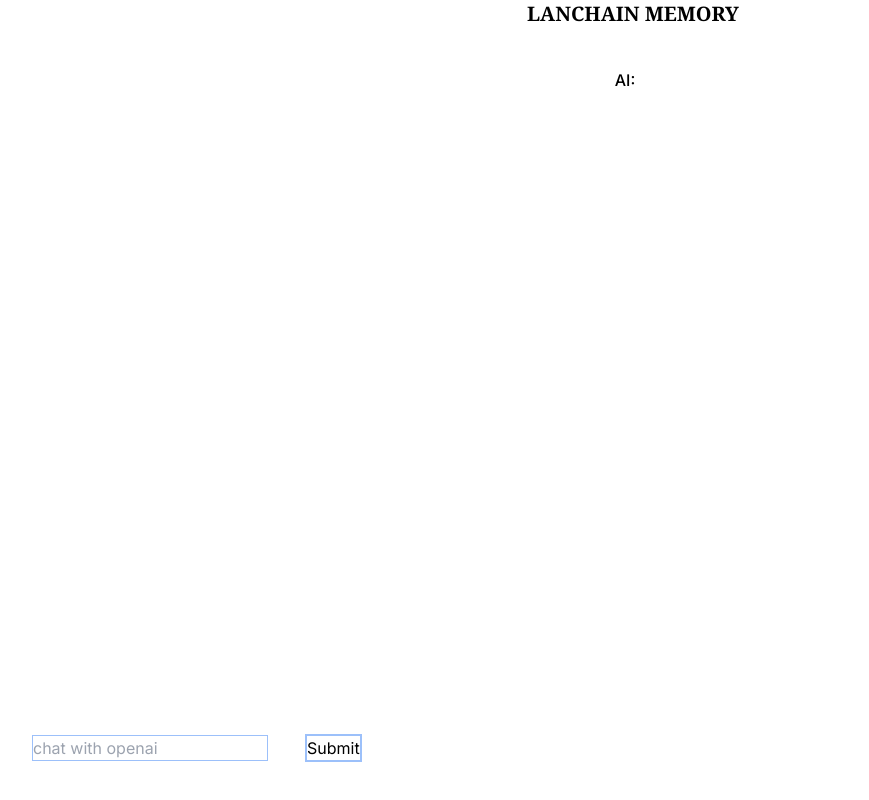
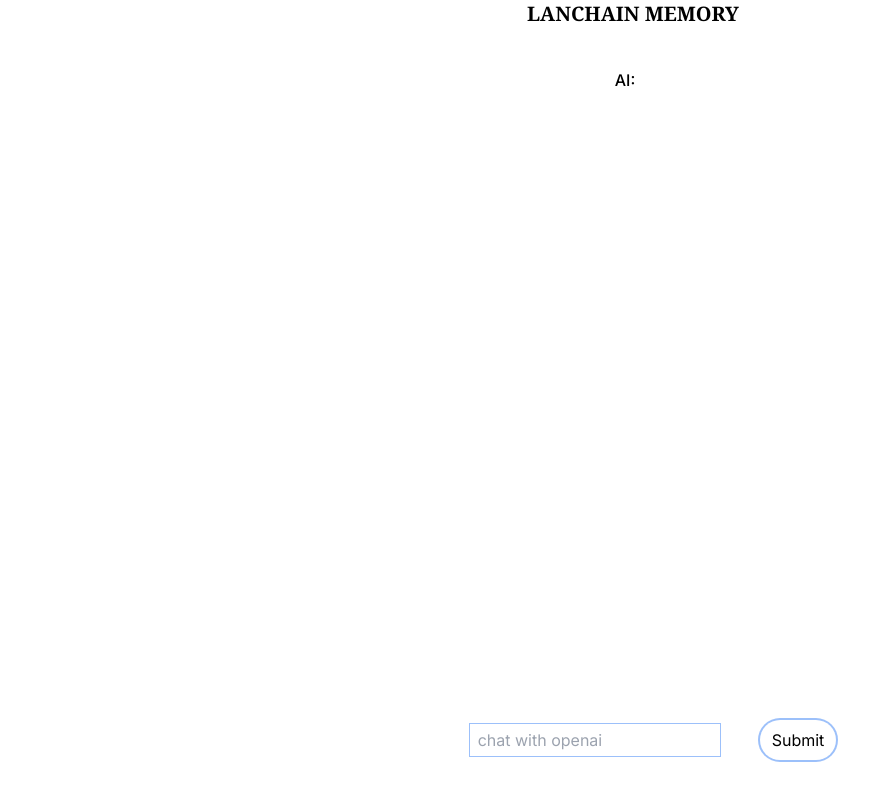
Before and after one commit to sazzadtanim/langchain-memory, a Next.js app: page / in a window 1280 px wide. Shown: the whole page, without its empty margins (7-876 px from the left). Built offline with nearby package versions, Linux system fonts and the light colour scheme.

Commit message:
style fix

```diff
--- a/app/page.tsx
+++ b/app/page.tsx
@@ -38,7 +38,7 @@
   };
 
   return (
-    <main className="text-black">
+    <main className="text-black container">
       <h1 className="font-serif font-bold text-xl text-center">
         LANCHAIN MEMORY
       </h1>
@@ -52,18 +52,23 @@
         />
       </div>
 
-      <div className="flex absolute bottom-10 gap-10 left-10">
+      <div className="absolute bottom-10 gap-10 text-center w-full inline-block">
         <input
           type="text"
           name="user_input"
           id="user_input"
           placeholder="chat with openai"
           onChange={(e) => setUserInput(e.target.value)}
-          className="ring-1"
+          className="ring-1 disabled:ring-red-500 mx-10 px-2 py-1"
           disabled={isLoading}
           value={userInput}
         />
-        <button type="submit" onClick={(e) => onSubmit(e)} className="ring-2">
+        <button
+          type="submit"
+          onClick={(e) => onSubmit(e)}
+          className="ring-2 disabled:ring-red-500 rounded-full px-3 py-2"
+          disabled={isLoading}
+        >
           Submit
         </button>
       </div>
@@ -75,7 +80,7 @@
 type Messages = Conversation[];
 
 const Conversation = (props: { conversation: Conversation }): ReactNode => (
-  <div className="flex gap-4">
+  <div className="flex gap-4 ">
     <p className="font-medium">{props.conversation.user}:</p>
     {props.conversation.isLoading ? (
       <LoadingSpinner />
```
